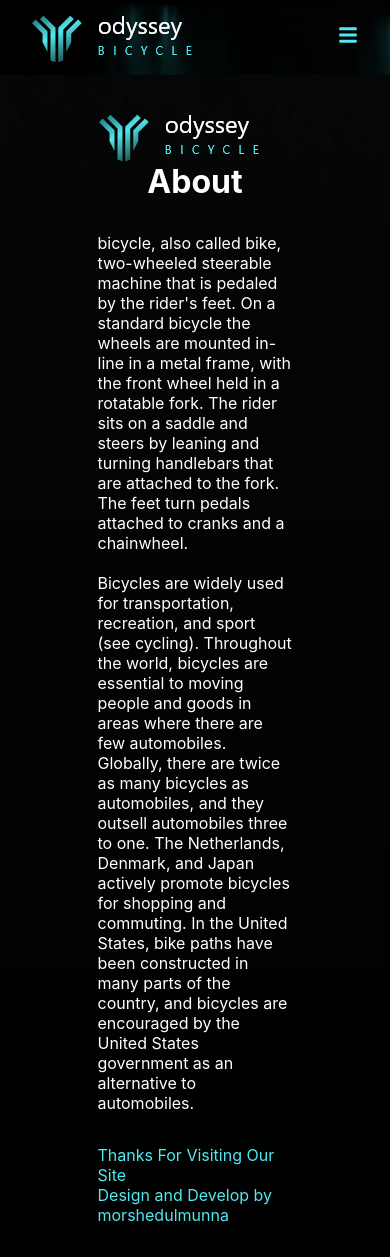
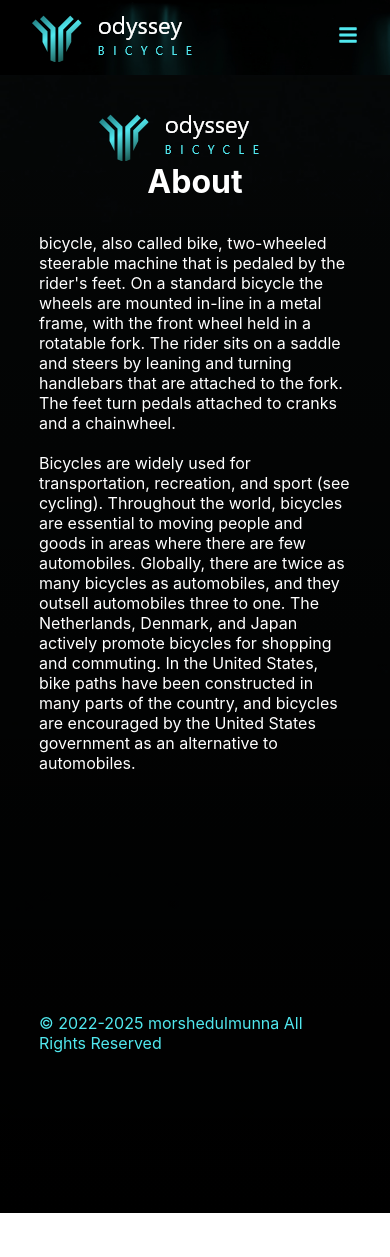
Before and after one commit to morshedulmunna/odyssey-one-cycle, a React (Create React App) app: page /about in a window 390 px wide. After the commit the page ends 1213 px from the top, so only its background shows below. Built offline with nearby package versions, Linux system fonts and the light colour scheme.

Commit message:
responsive About and Dashboard

```diff
--- a/src/component/aboutContent/AboutContent.css
+++ b/src/component/aboutContent/AboutContent.css
@@ -5,7 +5,7 @@
       rgb(0, 0, 0, 2) 100%
     ),
     url("../../asset/bikeweb_05-Current-View.png");
-  height: 93vh;
+  height: fit-content;
   width: 100%;
   background-size: cover;
 }
@@ -26,24 +26,23 @@
 .about_wrapper p {
   color: #fff;
   margin-bottom: 2rem;
+  padding-bottom: 13rem;
 }
-.about_wrapper span {
+.about_wrapper .span {
   color: var(--primary);
+  padding-bottom: 8rem;
 }
 
 @media screen and (max-width: 1080px) {
-  .about_page {
-    height: 100vh;
-  }
   .about_wrapper {
     padding-top: 2rem;
+    width: 80%;
   }
 }
+
 @media screen and (max-width: 650px) {
-  .about_page {
-    height: fit-content;
-  }
   .about_wrapper {
     padding-bottom: 2rem;
+    width: 80%;
   }
 }
--- a/src/component/aboutContent/AboutContent.jsx
+++ b/src/component/aboutContent/AboutContent.jsx
@@ -28,8 +28,9 @@ const AboutContent = () => {
             as an alternative to automobiles.
           </p>
 
-          <span>Thanks For Visiting Our Site</span>
-          <span>Design and Develop by morshedulmunna</span>
+          <div className="span">
+            <span>© 2022-2025 morshedulmunna All Rights Reserved</span>
+          </div>
         </div>
       </div>
     </>
```
